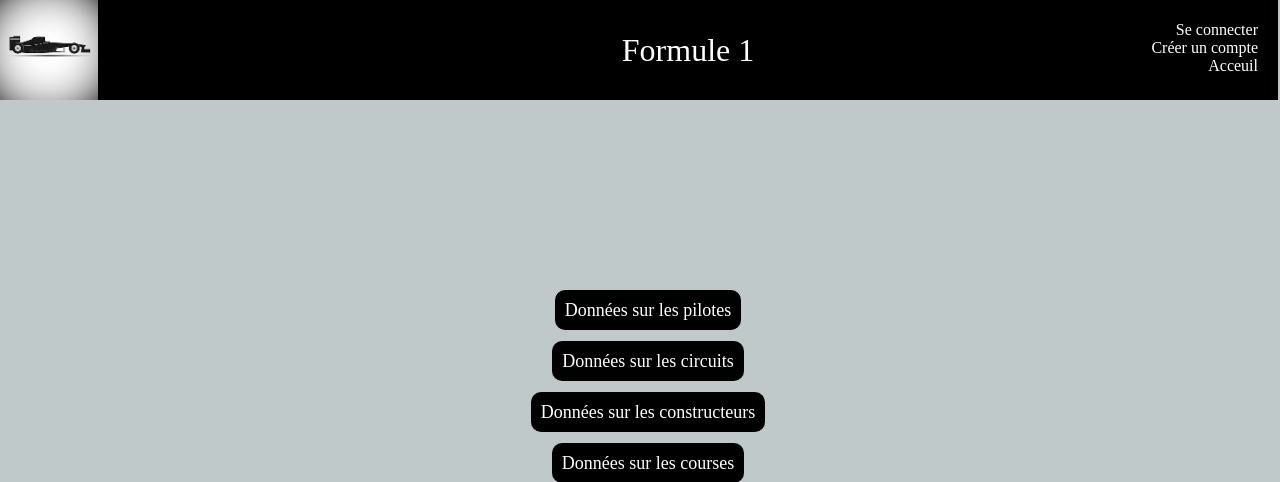
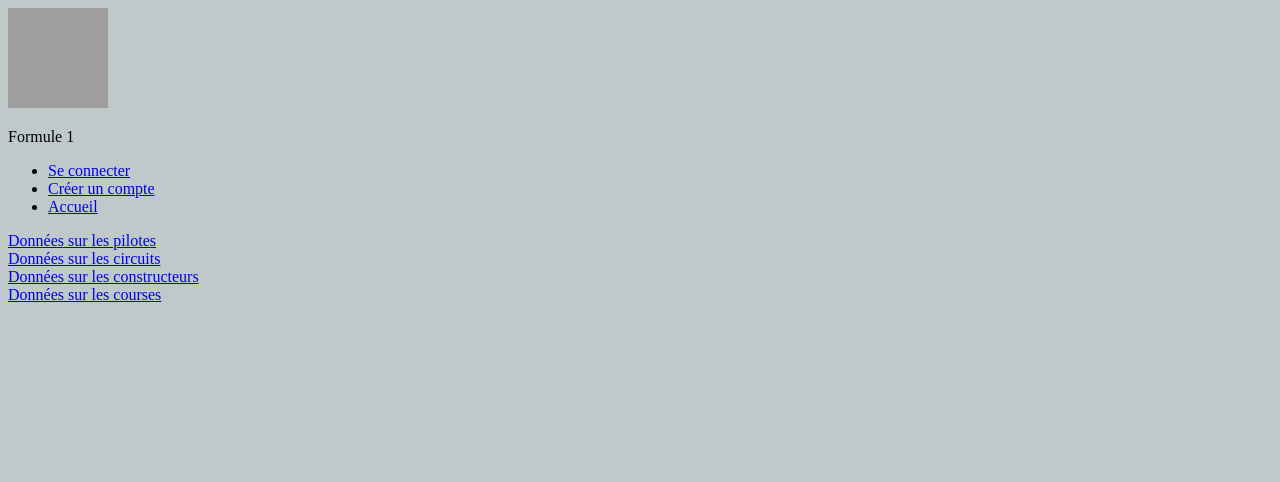
Before and after one commit to zoecorbier/projet_formule1, a PHP site: page /indexstat.php in a window 1280 px wide. Shown: the top 482 px of the page. Run offline with PHP 8.4, Linux system fonts and the light colour scheme; grey boxes are pictures that could not be loaded.

Commit message:
Update indexstat.php

```diff
--- a/indexstat.php
+++ b/indexstat.php
@@ -1,19 +1,19 @@
 <!DOCTYPE html>
 <html>
     <head>
-        <link rel="stylesheet" href="../style/pagesdeux.css" type="text/css" media="screen" />
+        <link rel="stylesheet" href="page.css" type="text/css" media="screen" />
         <meta http-equiv="content-type" content="text/html; charset=UTF-8"/>
     </head>
 
     <body>
         <div class="projet">
-            <img class="imgpres" src="../images/f1deux.jpg">
+            <img class="imgpres" height='100' width='100'src="image.png">
             <p id="titre">Formule 1</p>
 
             <ul>
-                <li id="co"><a href="identifification/connexion1.php">Se connecter</a></li>
-                <li><a href="identifification/enregistrement1.php">Créer un compte</a></li>
-                <li><a href="../index.php">Acceuil</a></li>
+                <li id="co"><a href="../projet/connexion1.php">Se connecter</a></li>
+                <li><a href="../projet/new.php">Créer un compte</a></li>
+                <li><a href="index.php">Accueil</a></li>
             </ul>
         </div>
 
```
